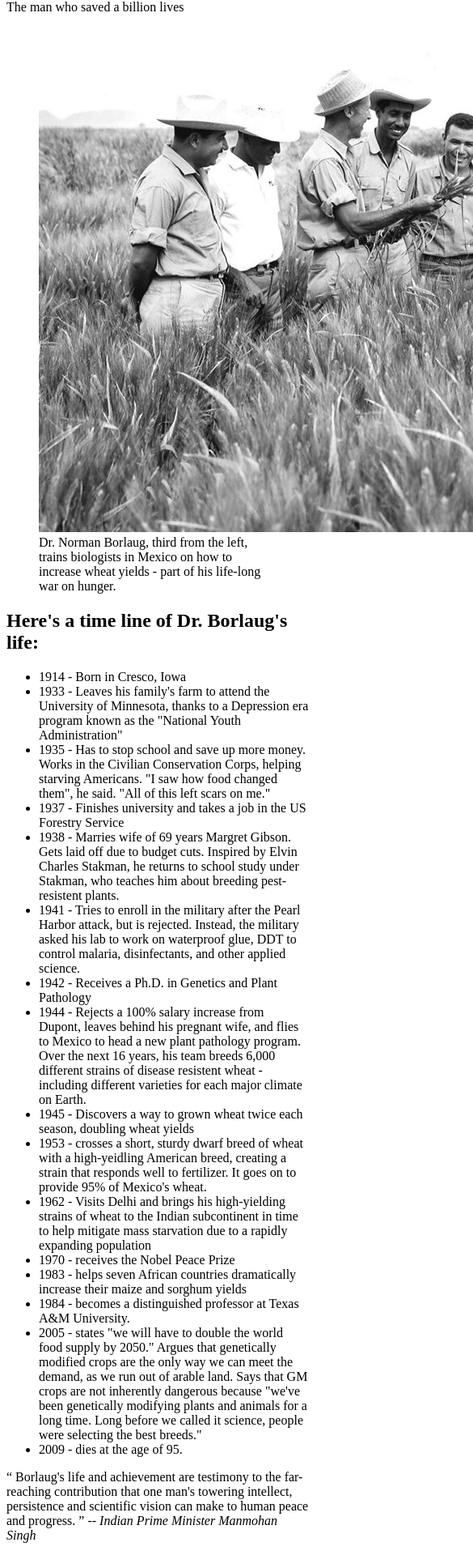
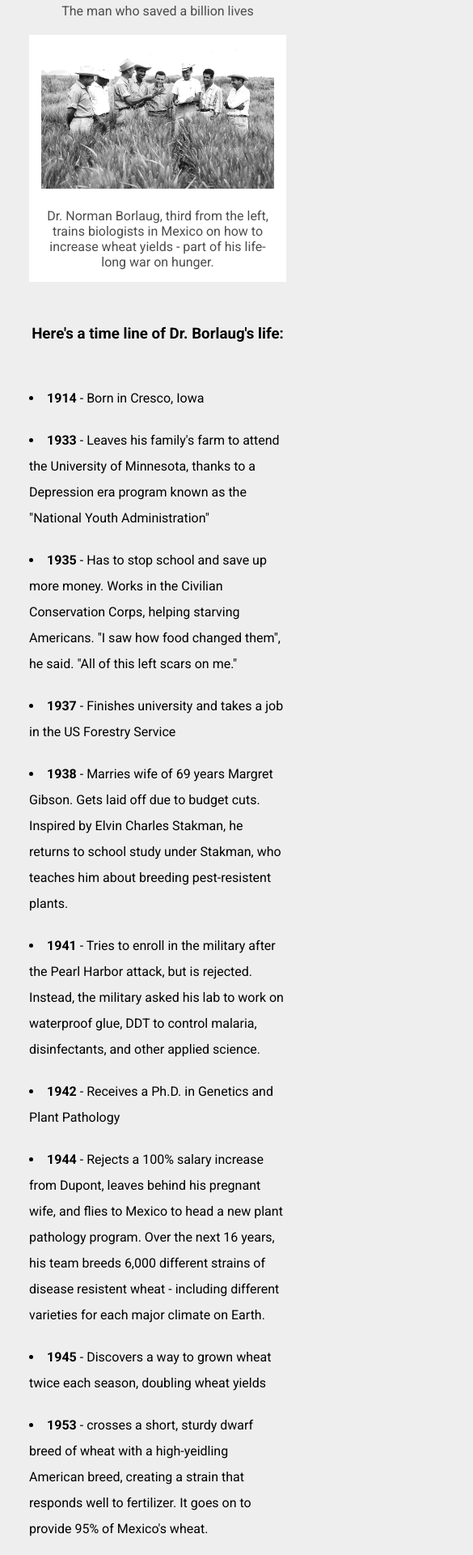
Before and after one commit to MarieAntonetteBacay/tribute-page-freecodecamp, a plain HTML site: page index.html in a window 390 px wide. Shown: the part 80-2000 px from the top of the page at 81% size, 585 px wide, since content can reach past the window. Drawn offline with Linux system fonts and the light colour scheme.

Commit message:
created mobile version first

```diff
--- a/index.html
+++ b/index.html
@@ -4,83 +4,84 @@
     <meta charset="UTF-8">
     <meta http-equiv="X-UA-Compatible" content="IE=edge">
     <meta name="viewport" content="width=device-width, initial-scale=1.0">
+    <link href="https://fonts.googleapis.com/css2?family=Roboto:wght@400;700&display=swap" rel="stylesheet">
+    <link rel="stylesheet" href="style.css">
     <title>Document</title>
 </head>
 <body>
-    <header>
-        <h1>Dr.Norman Borlaug</h1>
-        <p>The man who saved a billion lives</p>
+    <section class="container">
+        <header class="center">
+            <h1>Dr. Norman Borlaug</h1>
+            <p class="light">The man who saved a billion lives</p>
         </header>
-
-    <figure>
+        <figure class="center">
             <img src="./img/tribute-page-main-image.jpg" alt="Dr. Norman Borlaug farming with group of people">
-        <figcaption>
+            <figcaption class="light">
                 Dr. Norman Borlaug, third from the left, trains biologists in
                 Mexico on how to increase wheat yields - part of his life-long war on hunger.
             </figcaption>
         </figure>
-
         <main>
-        <h2>Here's a time line of Dr. Borlaug's life:</h2>
-
+            <h2 class="center">Here's a time line of Dr. Borlaug's life:</h2>
             <ul>
                 <li>
-                1914 - Born in Cresco, Iowa
+                    <span class="year">1914</span> - Born in Cresco, Iowa
                 </li>
                 <li>
-                1933 - Leaves his family's farm to attend the University of Minnesota, thanks to a Depression era program known as the "National Youth Administration"
+                    <span class="year">1933</span> - Leaves his family's farm to attend the University of Minnesota, thanks to a Depression era program known as the "National Youth Administration"
                 </li>
                 <li>
-                1935 - Has to stop school and save up more money. Works in the Civilian Conservation Corps, helping starving Americans. "I saw how food changed them", he said. "All of this left scars on me."
+                    <span class="year">1935</span> - Has to stop school and save up more money. Works in the Civilian Conservation Corps, helping starving Americans. "I saw how food changed them", he said. "All of this left scars on me."
                 </li>
                 <li>
-                1937 - Finishes university and takes a job in the US Forestry Service
+                    <span class="year">1937</span> - Finishes university and takes a job in the US Forestry Service
                 </li>
                 <li>
-                1938 - Marries wife of 69 years Margret Gibson. Gets laid off due to budget cuts. Inspired by Elvin Charles Stakman, he returns to school study under Stakman, who teaches him about breeding pest-resistent plants.
+                    <span class="year">1938</span> - Marries wife of 69 years Margret Gibson. Gets laid off due to budget cuts. Inspired by Elvin Charles Stakman, he returns to school study under Stakman, who teaches him about breeding pest-resistent plants.
                 </li>
                 <li>
-                1941 - Tries to enroll in the military after the Pearl Harbor attack, but is rejected. Instead, the military asked his lab to work on waterproof glue, DDT to control malaria, disinfectants, and other applied science.
+                    <span class="year">1941</span> - Tries to enroll in the military after the Pearl Harbor attack, but is rejected. Instead, the military asked his lab to work on waterproof glue, DDT to control malaria, disinfectants, and other applied science.
                 </li>
                 <li>
-                1942 - Receives a Ph.D. in Genetics and Plant Pathology
+                    <span class="year">1942</span> - Receives a Ph.D. in Genetics and Plant Pathology
                 </li>
                 <li>
-                1944 - Rejects a 100% salary increase from Dupont, leaves behind his pregnant wife, and flies to Mexico to head a new plant pathology program. Over the next 16 years, his team breeds 6,000 different strains of disease resistent wheat - including different varieties for each major climate on Earth.
+                    <span class="year">1944</span> - Rejects a 100% salary increase from Dupont, leaves behind his pregnant wife, and flies to Mexico to head a new plant pathology program. Over the next 16 years, his team breeds 6,000 different strains of disease resistent wheat - including different varieties for each major climate on Earth.
                 </li>
                 <li>
-                1945 - Discovers a way to grown wheat twice each season, doubling wheat yields
+                    <span class="year">1945</span> - Discovers a way to grown wheat twice each season, doubling wheat yields
                 </li>
                 <li>
-                1953 - crosses a short, sturdy dwarf breed of wheat with a high-yeidling American breed, creating a strain that responds well to fertilizer. It goes on to provide 95% of Mexico's wheat.
+                    <span class="year">1953</span> - crosses a short, sturdy dwarf breed of wheat with a high-yeidling American breed, creating a strain that responds well to fertilizer. It goes on to provide 95% of Mexico's wheat.
                 </li>
                 <li>
-                1962 - Visits Delhi and brings his high-yielding strains of wheat to the Indian subcontinent in time to help mitigate mass starvation due to a rapidly expanding population
+                    <span class="year">1962</span> - Visits Delhi and brings his high-yielding strains of wheat to the Indian subcontinent in time to help mitigate mass starvation due to a rapidly expanding population
                 </li>
                 <li>
-                1970 - receives the Nobel Peace Prize
+                    <span class="year">1970</span> - receives the Nobel Peace Prize
                 </li>
                 <li>
-                1983 - helps seven African countries dramatically increase their maize and sorghum yields
+                    <span class="year">1983</span> - helps seven African countries dramatically increase their maize and sorghum yields
                 </li>
                 <li>
-                1984 - becomes a distinguished professor at Texas A&M University.
+                    <span class="year">1984</span> - becomes a distinguished professor at Texas A&M University.
                 </li>
                 <li>
-                2005 - states "we will have to double the world food supply by 2050." Argues that genetically modified crops are the only way we can meet the demand, as we run out of arable land. Says that GM crops are not inherently dangerous because "we've been genetically modifying plants and animals for a long time. Long before we called it science, people were selecting the best breeds."
+                    <span class="year">2005</span> - states "we will have to double the world food supply by 2050." Argues that genetically modified crops are the only way we can meet the demand, as we run out of arable land. Says that GM crops are not inherently dangerous because "we've been genetically modifying plants and animals for a long time. Long before we called it science, people were selecting the best breeds."
                 </li>
                 <li>
-                2009 - dies at the age of 95.
+                    <span class="year">2009</span> - dies at the age of 95.
                 </li>
             </ul>
+    </section>
 
-        <q>
+
+    </main>
+    <blockquote>
         Borlaug's life and achievement are testimony to the far-reaching contribution that one man's towering intellect, persistence and scientific vision can make to human peace and progress.
-        </q>
         <cite>-- Indian Prime Minister Manmohan Singh</cite>
-    </main>
-
-    <section>
+    </blockquote>
+    <section class="container">
         <p>If you have time, you should read more about this incredible human being on his <a href="">Wikipedia entry</a>.</p>
     </section>
 </body>
--- a/style.css
+++ b/style.css
@@ -0,0 +1,87 @@
+*, *::before, *::after {
+    box-sizing: border-box;
+}
+
+html {
+    font-size: 62.5%;
+}
+
+body {
+    font-family: 'Roboto', sans-serif;
+    font-size: 1.6rem;
+    background-color: #EEE;
+}
+
+img {
+    max-width: 100%;
+    margin-bottom: 2rem;
+}
+
+h1 {
+    font-size: 3.2rem;
+    font-weight: 800;
+    margin-bottom: 1.5rem;
+}
+
+h2 {
+    font-size: 1.872rem;
+    margin: 5rem 0;
+    line-height: 1.5em;
+}
+
+.center {
+    text-align: center;
+}
+
+.light {
+    color:rgb(78, 76, 76);
+}
+
+header {
+    margin-top: 3rem;
+}
+
+figure {
+    margin: 2rem 0;
+    padding: 1.5rem;
+    background-color: #FFF;
+}
+
+.container {
+    display: block;
+    margin: 0 auto;
+    width: 85%;
+}
+
+ul {
+    margin: 0;
+    padding: 0;
+    list-style-position: inside;
+}
+
+li {
+    margin: 1.25em 0;
+    line-height: 2em;
+}
+
+.year {
+    font-weight: bold;
+}
+
+blockquote {
+    margin: 0 0 0 10px;
+    font-style: oblique;
+    line-height: 1.5em;
+}
+cite {
+    margin-top: 1.5em;
+    display: block;
+}
+
+section:last-of-type {
+    font-weight: bold;
+    font-size: 1.872rem;
+    text-align: center;
+    line-height: 1.75em;
+    margin: 2em auto;
+}
```
Lines whose indentation alone changed are shown as unchanged.
